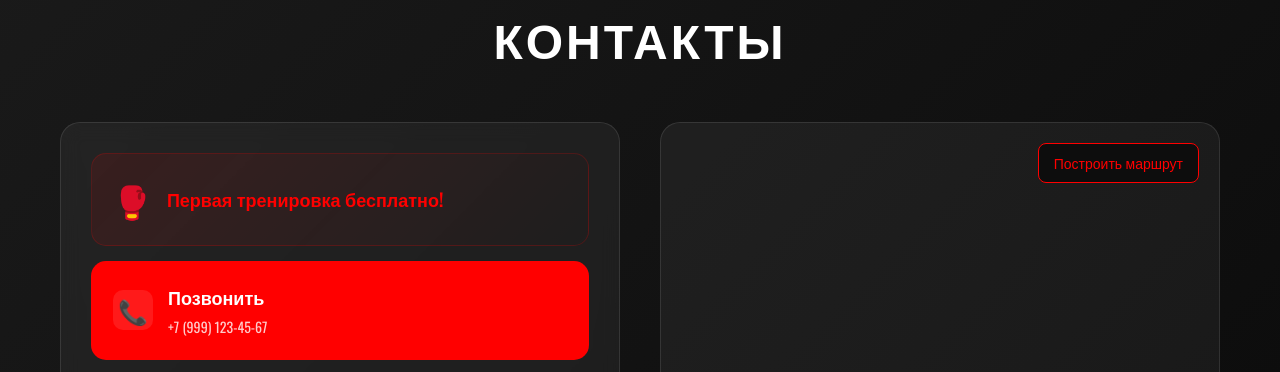
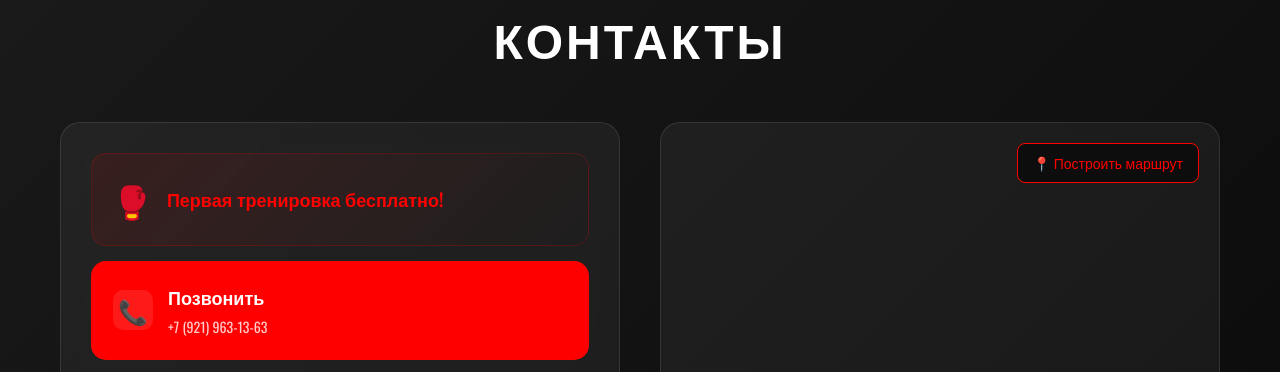
Before and after one commit to al-kos/FP_view, a plain HTML site: page index.html in a window 1280 px wide. Shown: the part 4940-5312 px from the top of the page. Drawn offline with nearby package versions, Linux system fonts and the light colour scheme.

Commit message:
Update index.html

```diff
--- a/index.html
+++ b/index.html
@@ -539,7 +539,7 @@
                     <span class="contact-action-btn__content">
                       <span class="contact-action-btn__title">Позвонить</span>
                       <span class="contact-action-btn__subtitle"
-                        >+7 (999) 123-45-67</span
+                        >+7 (921) 963-13-63</span
                       >
                     </span>
                   </a>
@@ -593,19 +593,24 @@
           <div class="contact-map-column fade-in-up">
             <div class="map-card">
               <a
-                href="https://yandex.ru/maps/-/CDVrIIXh"
+                href="https://yandex.ru/maps/-/CLFJbRLM"
                 class="map-route-btn"
-                target="_blank">
-                Построить маршрут
+                target="_blank"
+                rel="noopener noreferrer">
+                📍 Построить маршрут
               </a>
               <div class="map-container">
                 <iframe
-                  src="https://yandex.ru/map-widget/v1/?um=constructor%3A...&amp;source=constructor"
+                  src="https://yandex.ru/map-widget/v1/?z=16&ol=biz&oid=1146775398"
+                  width="560"
+                  height="400"
+                  frameborder="0"
                   width="100%"
                   height="100%"
                   frameborder="0"
                   loading="lazy"
-                  allowfullscreen>
+                  allowfullscreen
+                  title="Карта расположения клуба FIGHT PROPAGANDA">
                 </iframe>
               </div>
             </div>
```
